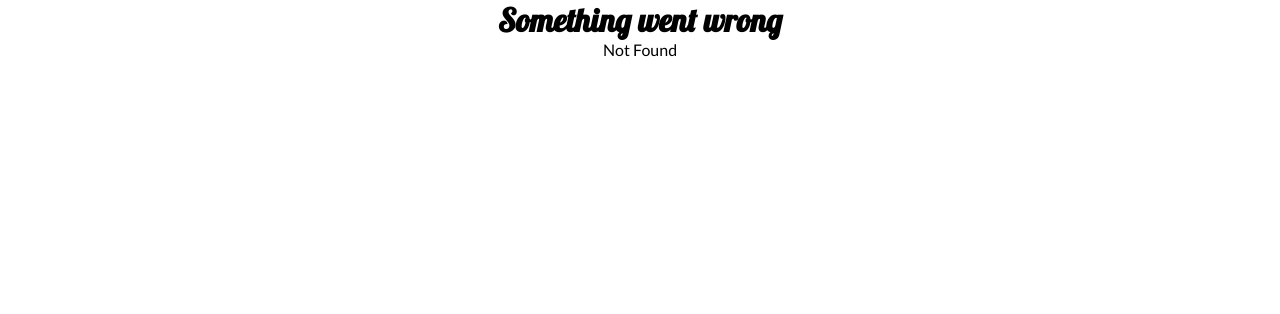
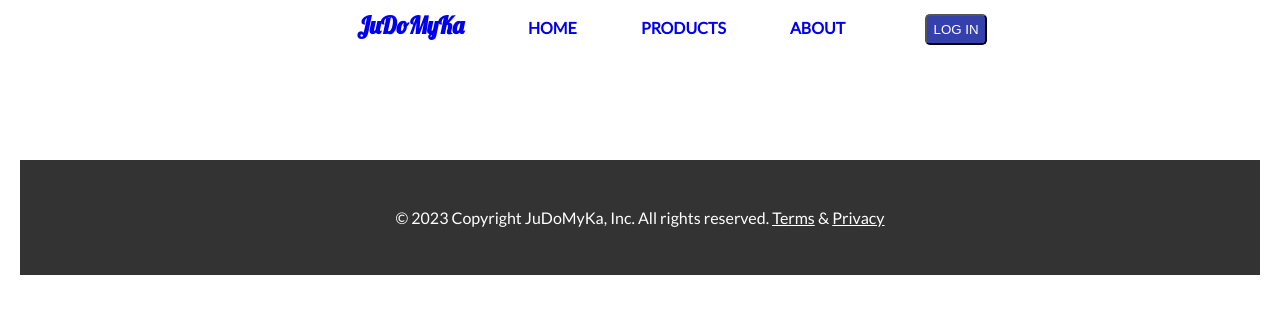
Before and after one commit to MychelGarzon/team6, a React (Vite) app: page /products in a window 1280 px wide. Before the commit this address had no page. Shown: the top 314 px of the page. Built offline with nearby package versions, Linux system fonts and the light colour scheme.

Commit message:
Add Products page and fix header

```diff
--- a/src/App.jsx
+++ b/src/App.jsx
@@ -5,6 +5,7 @@ import Home from "./routes/Home.jsx";
 import SinglePage from "./routes/SinglePage.jsx";
 import About from "./routes/About.jsx";
 import ErrorPage from "./routes/ErrorPage.jsx";
+import Products from "./routes/Products.jsx";
 
 const router = createBrowserRouter([
   {
@@ -15,6 +16,10 @@ const router = createBrowserRouter([
       {
         path: "/",
         element: <Home />,
+      },
+      {
+        path: "/products",
+        element: <Products />,
       },
       {
         path: "/product/:productID",
--- a/src/Components/Header.jsx
+++ b/src/Components/Header.jsx
@@ -1,14 +1,14 @@
+import { NavLink } from "react-router-dom";
+
 const Header = () => {
-
     return (
         <nav>
             <ul>
-                <li><h1>JuDoMyKa</h1></li>
-                <li><h2>WOMEN</h2></li>
-                <li><h2>MEN</h2></li>
-                <li><h2>HOME</h2></li>
-                <li><h2>ABOUT</h2></li>
-                <button>LOG IN</button>
+                <li><NavLink to="/"><h1>JuDoMyKa</h1></NavLink></li>
+                <li><NavLink to="/"><h2>HOME</h2></NavLink></li>
+                <li><NavLink to="/products"><h2>PRODUCTS</h2></NavLink></li>
+                <li><NavLink to="/about"><h2>ABOUT</h2></NavLink></li>
+                <button className="logIn_btn">LOG IN</button>
             </ul>
         </nav>
     )
--- a/src/index.css
+++ b/src/index.css
@@ -1,8 +1,8 @@
 /* Custom properties */
 /* :root is not the same as #root */
 :root {
-  --font-base: "Lato", sans-serif;
-  --font-display: "Lobster", sans-serif;
+  --font-base: 'Lato', sans-serif;
+  --font-display: 'Lobster', sans-serif;
 }
 
 /* Basic styles */
@@ -24,7 +24,6 @@ body {
 h1 {
   font-family: var(--font-display);
 }
-
 
 /*Search Bar*/
 
@@ -48,7 +47,6 @@ input {
   top: 50%;
   transform: translateY(-50%);
 }
-
 
 /* Nav */
 
@@ -78,10 +76,17 @@ nav h2 {
   text-decoration: none;
   font-size: 1rem;
 }
+nav a {
+  text-decoration: none;
+}
+nav a:visited {
+  color: #333;
+}
 
-button {
+.logIn_btn {
   background-color: #3441ad;
   color: white;
+  padding: 0.4rem;
   min-height: 0.625rem;
   min-width: 2.188rem;
   border-radius: 0.3rem;
@@ -102,7 +107,7 @@ button {
   height: calc(100vh - 4rem);
   margin: 0 auto;
   padding: 1rem 4rem;
-  background-image: url("./assets/hero-img.jpg");
+  background-image: url('./assets/hero-img.jpg');
   background-position: center;
   background-repeat: no-repeat;
   background-size: cover;
--- /dev/null
+++ b/src/routes/Products.jsx
@@ -0,0 +1,11 @@
+
+function Products() {
+
+    return (
+        <div className="cards">
+            {/* Cards will go here */}
+        </div>
+    );
+}
+
+export default Products;
```
